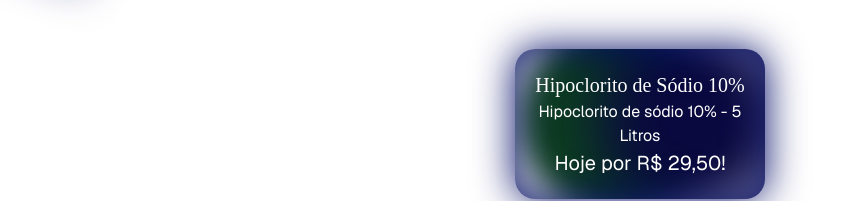
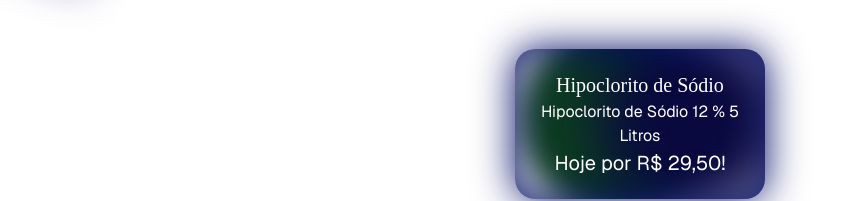
Before and after one commit to renatoDevMax/realidade-html, a Next.js app: page / in a window 1280 px wide. Shown: the part 591-792 px from the top of the page, without its empty margins (0-860 px from the left). Built offline with nearby package versions, Linux system fonts and the light colour scheme.

Commit message:
primeiro final 1.16

```diff
--- a/src/app/page.tsx
+++ b/src/app/page.tsx
@@ -1,9 +1,25 @@
+"use client";
+
+import { useState } from "react";
 import { ARScene } from "@/components/ARScene";
+import { PRODUCTS } from "@/constants/products";
 
 export default function Home() {
+  const [currentIndex, setCurrentIndex] = useState(0);
+
+  const handleNext = () => {
+    setCurrentIndex((prev) => (prev + 1) % PRODUCTS.length);
+  };
+
+  const handlePrev = () => {
+    setCurrentIndex((prev) => (prev - 1 + PRODUCTS.length) % PRODUCTS.length);
+  };
+
+  const currentProduct = PRODUCTS[currentIndex];
+
   return (
     <main className="flex min-h-screen flex-col items-center justify-between p-24">
-      <ARScene />
+      <ARScene modelUrl={currentProduct.model} />
 
       <div className="telaQuadrados">
         <div className="quadrado quadrado1"></div>
@@ -11,19 +27,21 @@ export default function Home() {
         <div className="quadrado quadrado3"></div>
 
         <div className="quadradoProduto">
-          <div className="nomeProduto">Hipoclorito de Sódio 10% </div>
-          <div className="descricaoProduto">
-            Hipoclorito de sódio 10% - 5 Litros
-          </div>
-          <div className="precoProduto">Hoje por R$ 29,50!</div>
+          <div className="nomeProduto">{currentProduct.name}</div>
+          <div className="descricaoProduto">{currentProduct.description}</div>
+          <div className="precoProduto">Hoje por {currentProduct.price}!</div>
           <div className="bolaFundo1"></div>
           <div className="bolaFundo2"></div>
         </div>
       </div>
 
       <div className="telaBotoes w-full fixed bottom-0 left-0 z-[101] flex justify-between items-center">
-        <button className="btnCtrl btnRetornar">{"<"}</button>
-        <button className="btnCtrl btnAvancar">{">"}</button>
+        <button className="btnCtrl btnRetornar" onClick={handlePrev}>
+          {"<"}
+        </button>
+        <button className="btnCtrl btnAvancar" onClick={handleNext}>
+          {">"}
+        </button>
       </div>
     </main>
   );
--- a/src/components/ARScene.tsx
+++ b/src/components/ARScene.tsx
@@ -2,7 +2,11 @@
 
 import { useEffect } from "react";
 
-export function ARScene() {
+interface ARSceneProps {
+  modelUrl: string;
+}
+
+export function ARScene({ modelUrl }: ARSceneProps) {
   useEffect(() => {
     let wakeLock: WakeLockSentinel | null = null;
 
@@ -65,7 +69,7 @@ export function ARScene() {
 
       // Cria o modelo 3D
       const model = document.createElement("a-entity");
-      model.setAttribute("gltf-model", "/modelos/tulimix3d.glb");
+      model.setAttribute("gltf-model", modelUrl);
       model.setAttribute("position", "0 0 0");
       model.setAttribute("scale", "3 3 3");
       model.setAttribute("rotation", "-35 0 0");
@@ -114,7 +118,7 @@ export function ARScene() {
         scene.remove();
       }
     };
-  }, []);
+  }, [modelUrl]);
 
   return null;
 }
--- /dev/null
+++ b/src/constants/products.ts
@@ -0,0 +1,23 @@
+export const PRODUCTS = [
+  {
+    id: 1,
+    model: "/modelos/hipo3d.glb",
+    name: "Hipoclorito de Sódio",
+    description: "Hipoclorito de Sódio 12 % 5 Litros",
+    price: "R$ 29,50",
+  },
+  {
+    id: 2,
+    model: "/modelos/tulimix3d.glb",
+    name: "Tulimix",
+    description: "Limpador Perfumado Tulimix",
+    price: "R$ 19,60",
+  },
+  {
+    id: 3,
+    model: "/modelos/aguasanit3d.glb",
+    name: "Água Sanitária Clarilimp",
+    description: "Água Sanitária 3% concentração de cloro 5 Litros",
+    price: "R$ 10,60",
+  },
+];
```
